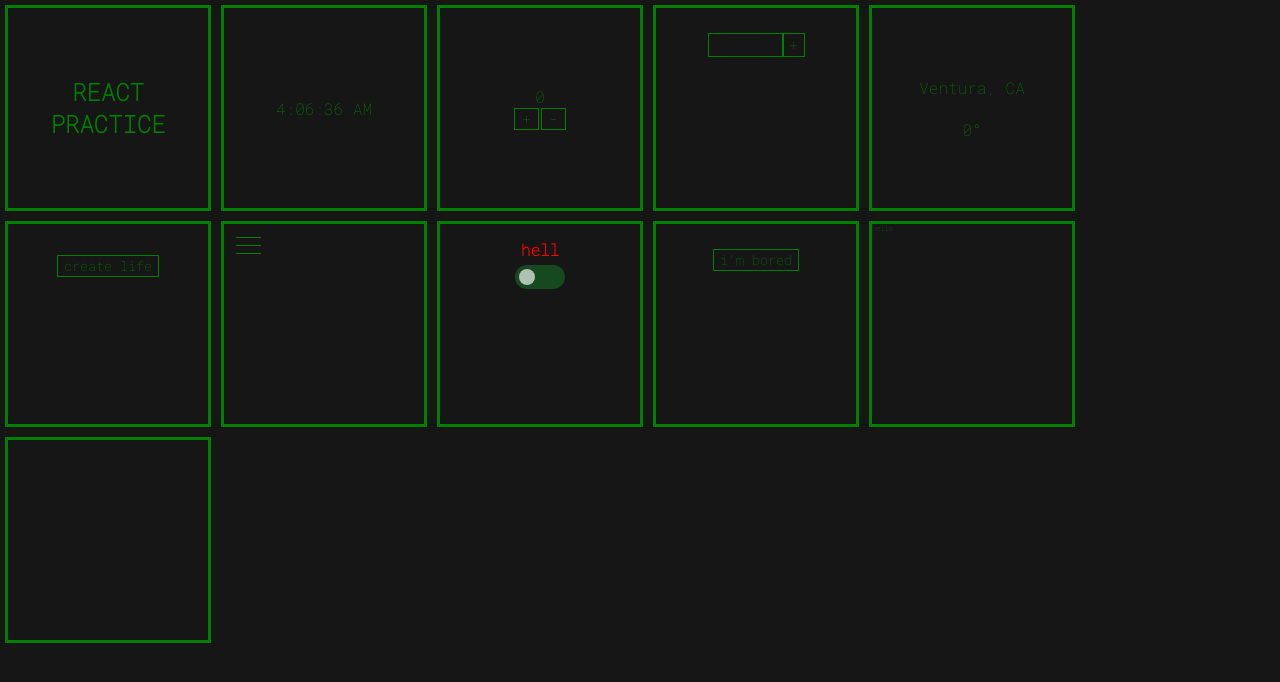
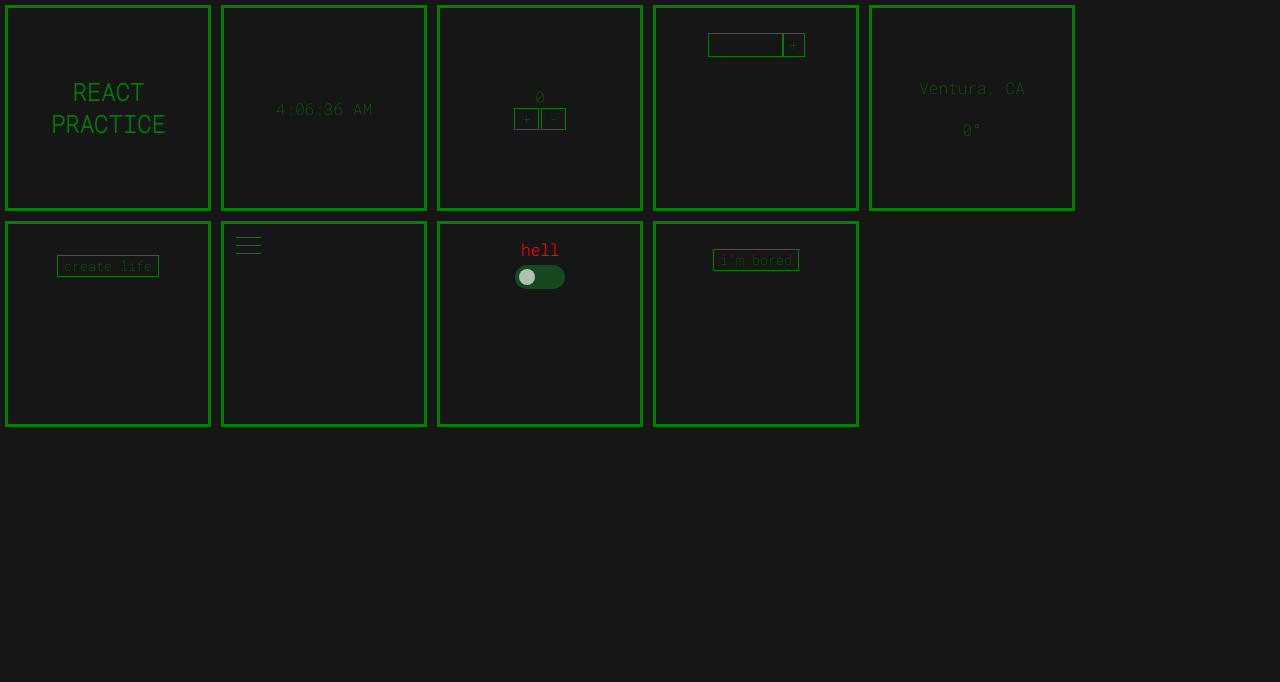
Before and after one commit to kevinduran/react_practice, a React (Create React App) app in the folder testing/: page / in a window 1280 px wide. Shown: the top 682 px of the page. Built offline with nearby package versions, Linux system fonts and the light colour scheme; no server answers.

Commit message:
testing.....

```diff
--- a/testing/src/API.js
+++ /dev/null
@@ -1,23 +0,0 @@
-import React, {useState, useEffect}  from 'react'
-
-export default function API() {
-    const [ppl, getPpl] = useState('hello')
-
-    useEffect(() => {
-        fetch('https://randomuser.me/api')
-        .then(res=> res.json())
-        .then(data=>getPpl(JSON.stringify(data.results[0]), console.log(data.results[0].name.first)))
-
-    },[])
-
-
-
-
-    return (
-        <div className="bigBoy" >
-          <div className="ppl">
-          {ppl}
-          </div>
-        </div>
-    )
-}
--- a/testing/src/App.js
+++ b/testing/src/App.js
@@ -9,8 +9,6 @@ import Person from './Person.js'
 import Hamburger from './Hamburger'
 import Dark from './Dark'
 import Bored from './Bored'
-import API from './API'
-import Test from './Test'
 
 export default function App() {
 
@@ -26,8 +24,6 @@ export default function App() {
             <Hamburger/>
             <Dark/>
             <Bored/>
-            <API/>
-            <Test/>
         </div>
     )
 
--- a/testing/src/Bored.js
+++ b/testing/src/Bored.js
@@ -9,7 +9,6 @@ export default function Bored() {
         .then(data=> {
             setOutput(data.activity)
         })
-
     }
 
     return (
--- a/testing/src/Test.js
+++ /dev/null
@@ -1,12 +0,0 @@
-import React from 'react'
-
-export default function Test() {
-
-
-
-    return (
-        <div className="bigBoy">
-
-        </div>
-    )
-}
```
Also changed, not shown: testing/src/Todo.js (+1 -6 lines).
